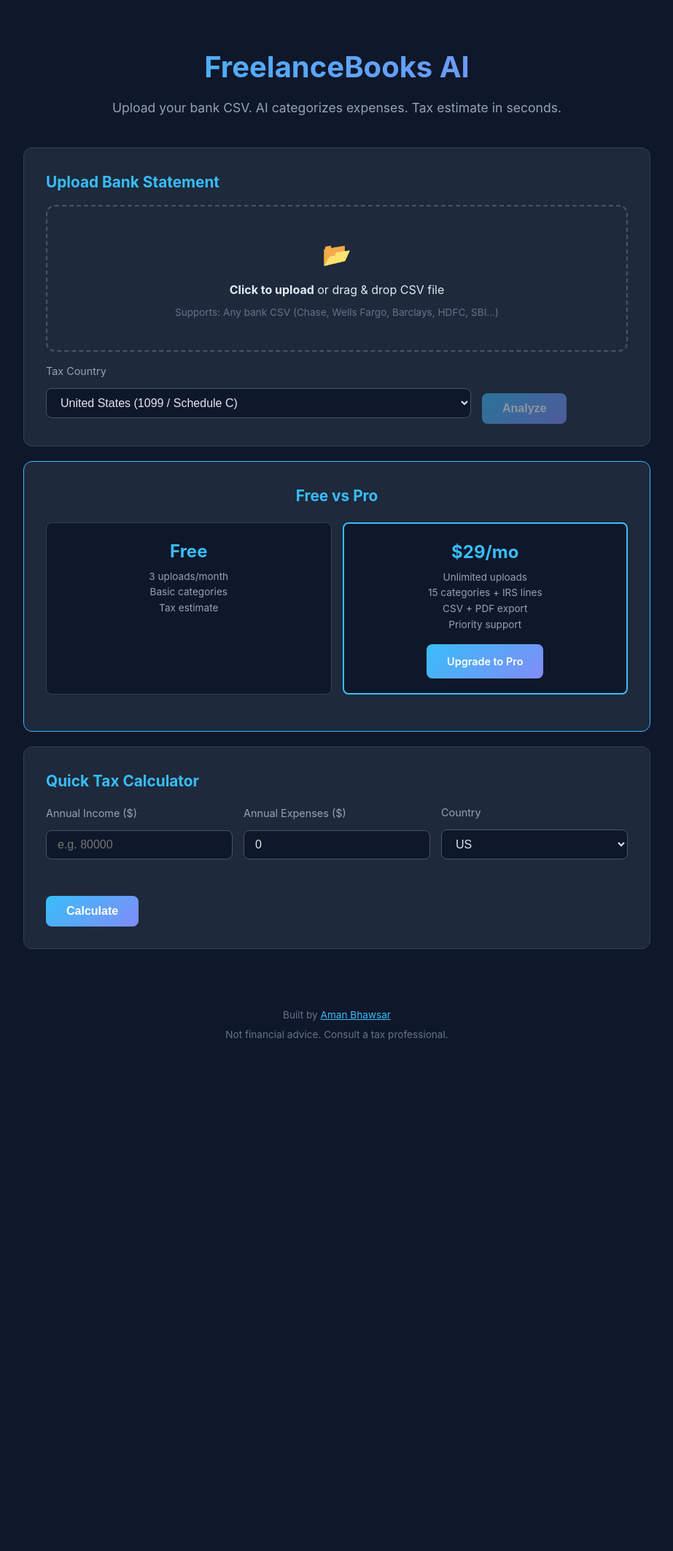
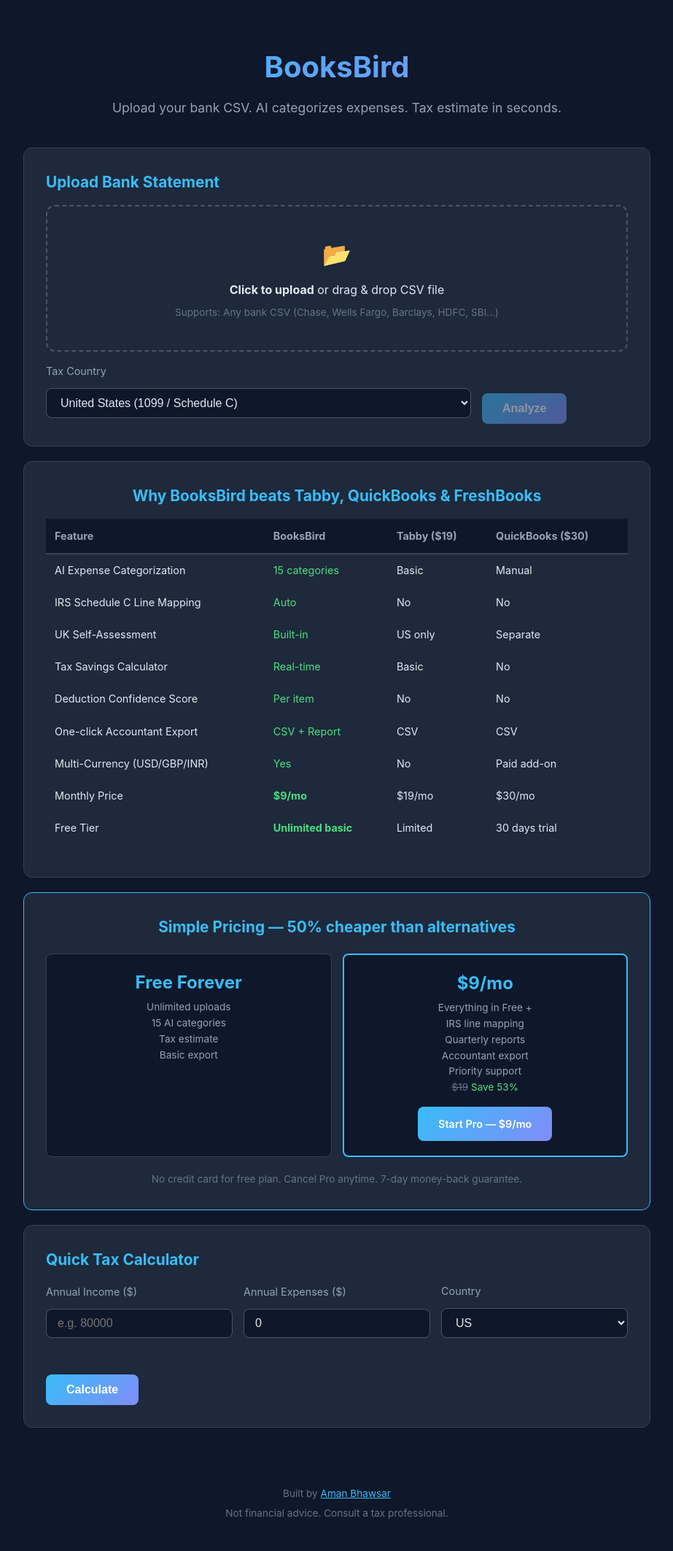
Before and after one commit to Amanbhaw/freelancebooks, a FastAPI app: page / in a window 1280 px wide. Shown: the whole page at 73% size, without its empty margins (178-1101 px from the left). Before the commit the page ends 1426 px from the top, so only its background shows below. Run offline with FastAPI, Linux system fonts and the light colour scheme.

Commit message:
Rebrand to BooksBird + competitor comparison +  pricing

```diff
--- a/app/main.py
+++ b/app/main.py
@@ -1,5 +1,5 @@
 """
-FreelanceBooks AI — AI Bookkeeping + Tax Prep for Freelancers
+BooksBird — AI Bookkeeping + Tax Prep for Freelancers
 Upload bank CSV → AI categorizes expenses → Tax estimate ready
 
 100% free to run. FastAPI + Supabase + Stripe.
@@ -18,7 +18,7 @@
 from app.services.report_generator import generate_full_report
 
 app = FastAPI(
-    title="FreelanceBooks AI",
+    title="BooksBird",
     description="AI-powered bookkeeping + tax prep for freelancers",
     version="1.0.0",
 )
@@ -44,7 +44,7 @@
 
 @app.get("/health")
 async def health():
-    return {"status": "ok", "service": "FreelanceBooks AI"}
+    return {"status": "ok", "service": "BooksBird"}
 
 
 @app.post("/api/analyze")
--- a/app/templates/index.html
+++ b/app/templates/index.html
@@ -3,13 +3,13 @@
 <head>
 <meta charset="UTF-8">
 <meta name="viewport" content="width=device-width, initial-scale=1.0">
-<title>FreelanceBooks AI — AI Bookkeeping for Freelancers</title>
+<title>BooksBird — AI Bookkeeping for Freelancers</title>
 <link rel="stylesheet" href="/static/css/style.css">
 </head>
 <body>
 
 <div class="container">
-    <h1>FreelanceBooks AI</h1>
+    <h1>BooksBird</h1>
     <p class="tagline">Upload your bank CSV. AI categorizes expenses. Tax estimate in seconds.</p>
 
     <!-- Upload Section -->
@@ -39,20 +39,40 @@
         </form>
     </div>
 
+    <!-- Why BooksBird -->
+    <div class="card">
+        <h2 style="text-align:center">Why BooksBird beats Tabby, QuickBooks & FreshBooks</h2>
+        <table>
+            <thead><tr><th>Feature</th><th>BooksBird</th><th>Tabby ($19)</th><th>QuickBooks ($30)</th></tr></thead>
+            <tbody>
+                <tr><td>AI Expense Categorization</td><td style="color:#4ade80">15 categories</td><td>Basic</td><td>Manual</td></tr>
+                <tr><td>IRS Schedule C Line Mapping</td><td style="color:#4ade80">Auto</td><td>No</td><td>No</td></tr>
+                <tr><td>UK Self-Assessment</td><td style="color:#4ade80">Built-in</td><td>US only</td><td>Separate</td></tr>
+                <tr><td>Tax Savings Calculator</td><td style="color:#4ade80">Real-time</td><td>Basic</td><td>No</td></tr>
+                <tr><td>Deduction Confidence Score</td><td style="color:#4ade80">Per item</td><td>No</td><td>No</td></tr>
+                <tr><td>One-click Accountant Export</td><td style="color:#4ade80">CSV + Report</td><td>CSV</td><td>CSV</td></tr>
+                <tr><td>Multi-Currency (USD/GBP/INR)</td><td style="color:#4ade80">Yes</td><td>No</td><td>Paid add-on</td></tr>
+                <tr><td>Monthly Price</td><td style="color:#4ade80;font-weight:700">$9/mo</td><td>$19/mo</td><td>$30/mo</td></tr>
+                <tr><td>Free Tier</td><td style="color:#4ade80;font-weight:700">Unlimited basic</td><td>Limited</td><td>30 days trial</td></tr>
+            </tbody>
+        </table>
+    </div>
+
     <!-- Pricing -->
     <div class="card" style="text-align:center;border:1px solid #38bdf8">
-        <h2 style="margin-bottom:5px">Free vs Pro</h2>
+        <h2 style="margin-bottom:5px">Simple Pricing — 50% cheaper than alternatives</h2>
         <div class="stats">
             <div class="stat" style="border:1px solid #334155">
-                <div class="value" style="font-size:1.5rem">Free</div>
-                <div class="label">3 uploads/month<br>Basic categories<br>Tax estimate</div>
+                <div class="value" style="font-size:1.5rem">Free Forever</div>
+                <div class="label">Unlimited uploads<br>15 AI categories<br>Tax estimate<br>Basic export</div>
             </div>
             <div class="stat" style="border:2px solid #38bdf8">
-                <div class="value" style="font-size:1.5rem;color:#38bdf8">$29/mo</div>
-                <div class="label">Unlimited uploads<br>15 categories + IRS lines<br>CSV + PDF export<br>Priority support</div>
-                <a href="https://rzp.io/rzp/UtBk9FmC" target="_blank" class="btn" style="margin-top:15px;display:inline-block;font-size:0.9rem">Upgrade to Pro</a>
+                <div class="value" style="font-size:1.5rem;color:#38bdf8">$9/mo</div>
+                <div class="label">Everything in Free +<br>IRS line mapping<br>Quarterly reports<br>Accountant export<br>Priority support<br><s style="color:#64748b">$19</s> <span style="color:#4ade80">Save 53%</span></div>
+                <a href="https://rzp.io/rzp/UtBk9FmC" target="_blank" class="btn" style="margin-top:15px;display:inline-block;font-size:0.9rem">Start Pro — $9/mo</a>
             </div>
         </div>
+        <p style="color:#64748b;margin-top:15px;font-size:0.85rem">No credit card for free plan. Cancel Pro anytime. 7-day money-back guarantee.</p>
     </div>
 
     <!-- Quick Tax Calculator -->
```
